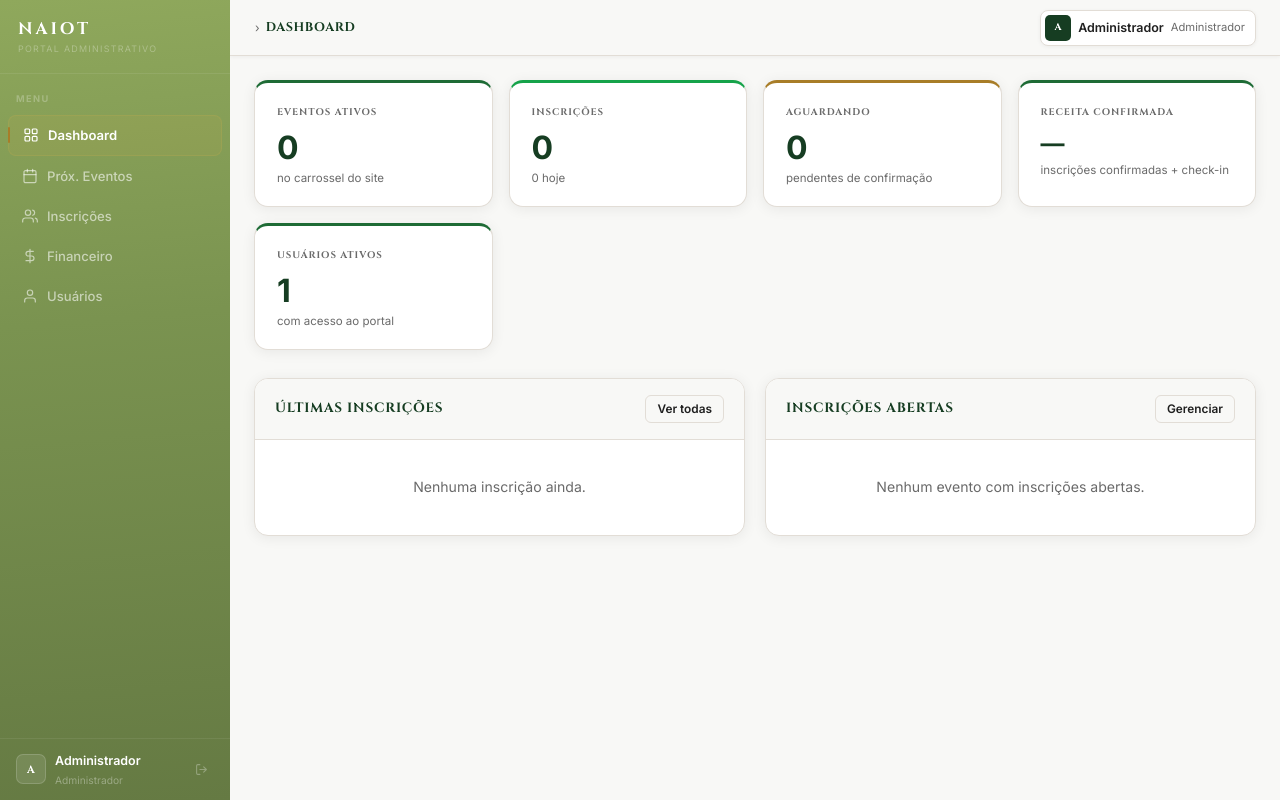
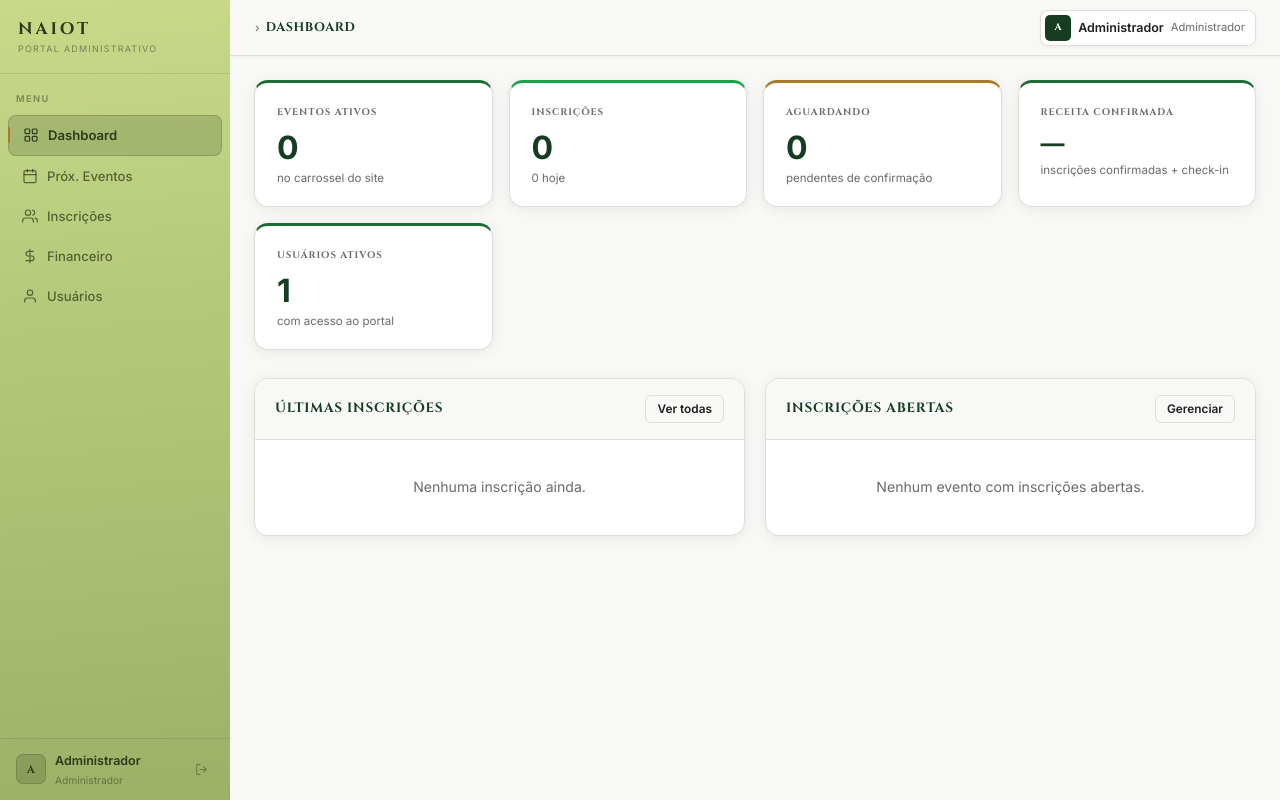
Before and after one commit to fontec-informatica/naiot, a PHP site: page /portal/index.php in a window 1280 px wide. Run offline with PHP 8.4, Linux system fonts and the light colour scheme; a user stored in the database is signed in; data comes from the database, SQL or seed files in the repository; data that the repository does not hold is empty.

Commit message:
fix: sidebar bem mais clara — abacate claro com texto escuro
Co-Authored-By: Claude Sonnet 4.6 <noreply@anthropic.com>

```diff
--- a/portal/assets/css/portal.css
+++ b/portal/assets/css/portal.css
@@ -102,7 +102,7 @@ button{cursor:pointer;font:inherit;border:none;background:none}
 /* ── Sidebar ── */
 .sidebar{
   width:var(--sidebar-w);
-  background:linear-gradient(175deg,#8fa85c 0%,#7a9350 40%,#657a43 100%);
+  background:linear-gradient(175deg,#c8d98a 0%,#b5c87a 40%,#9eb068 100%);
   display:flex;flex-direction:column;flex-shrink:0;
   position:fixed;top:0;left:0;height:100vh;
   overflow-y:auto;z-index:200;
@@ -115,16 +115,16 @@ button{cursor:pointer;font:inherit;border:none;background:none}
 .sidebar-brand{
   display:flex;flex-direction:column;align-items:flex-start;
   padding:20px 18px 16px;
-  border-bottom:1px solid rgba(255,255,255,.08);
+  border-bottom:1px solid rgba(0,0,0,.1);
   flex-shrink:0;
 }
 .sb-name{
   font-family:'Cinzel',serif;font-size:1.05rem;font-weight:700;
-  color:#fff;letter-spacing:.18em;display:block;line-height:1.1;
+  color:#2d3a1a;letter-spacing:.18em;display:block;line-height:1.1;
   text-transform:uppercase;
 }
 .sb-sub{
-  font-size:.56rem;color:rgba(255,255,255,.3);
+  font-size:.56rem;color:rgba(0,0,0,.4);
   text-transform:uppercase;letter-spacing:.14em;display:block;margin-top:4px;
 }
 
@@ -133,7 +133,7 @@ button{cursor:pointer;font:inherit;border:none;background:none}
   padding:18px 16px 5px;
   font-size:.58rem;font-weight:700;
   text-transform:uppercase;letter-spacing:.15em;
-  color:rgba(255,255,255,.25);
+  color:rgba(30,40,10,.4);
 }
 
 /* Nav links */
@@ -142,7 +142,7 @@ button{cursor:pointer;font:inherit;border:none;background:none}
 .sidebar-nav li a{
   display:flex;align-items:center;flex-direction:row;gap:9px;
   padding:9px 14px;margin:1px 8px;
-  color:rgba(255,255,255,.58);
+  color:rgba(30,40,10,.65);
   font-size:.82rem;font-weight:500;
   border-radius:8px;
   transition:background var(--ease),color var(--ease);
@@ -160,12 +160,12 @@ button{cursor:pointer;font:inherit;border:none;background:none}
 }
 .sidebar-nav li a .lbl{flex:1;min-width:0}
 .sidebar-nav li a:hover{
-  background:rgba(255,255,255,.07);color:rgba(255,255,255,.88);
+  background:rgba(0,0,0,.07);color:rgba(30,40,10,.9);
 }
 .sidebar-nav li a.ativo{
-  background:rgba(201,168,76,.13);
-  border:1px solid rgba(201,168,76,.2);
-  color:#fff;font-weight:600;
+  background:rgba(45,58,26,.18);
+  border:1px solid rgba(45,58,26,.2);
+  color:#2d3a1a;font-weight:600;
 }
 .sidebar-nav li a.ativo .bar{
   position:absolute;left:8px;top:50%;transform:translateY(-50%);
@@ -176,29 +176,29 @@ button{cursor:pointer;font:inherit;border:none;background:none}
 .sidebar-spacer{flex:1}
 .sidebar-footer{
   padding:12px 16px;flex-shrink:0;
-  border-top:1px solid rgba(255,255,255,.07);
+  border-top:1px solid rgba(0,0,0,.1);
   display:flex;align-items:center;gap:9px;
 }
 .s-avatar{
   width:30px;height:30px;border-radius:7px;flex-shrink:0;
-  background:rgba(255,255,255,.1);border:1px solid rgba(255,255,255,.16);
+  background:rgba(45,58,26,.18);border:1px solid rgba(45,58,26,.2);
   display:flex;align-items:center;justify-content:center;
   font-family:'Cinzel',serif;font-size:.68rem;font-weight:700;
-  color:#fff;text-transform:uppercase;
+  color:#2d3a1a;text-transform:uppercase;
 }
 .s-user-info{flex:1;min-width:0}
 .s-name{
-  font-size:.78rem;font-weight:600;color:#fff;
+  font-size:.78rem;font-weight:600;color:#2d3a1a;
   white-space:nowrap;overflow:hidden;text-overflow:ellipsis;display:block;
 }
-.s-role{font-size:.64rem;color:rgba(255,255,255,.35);display:block;margin-top:1px}
+.s-role{font-size:.64rem;color:rgba(30,40,10,.45);display:block;margin-top:1px}
 .s-logout{
   width:26px;height:26px;border-radius:6px;flex-shrink:0;
   display:flex;align-items:center;justify-content:center;
-  color:rgba(255,255,255,.3);
+  color:rgba(30,40,10,.4);
   transition:background var(--ease),color var(--ease);
 }
-.s-logout:hover{background:rgba(255,255,255,.08);color:#fff}
+.s-logout:hover{background:rgba(0,0,0,.08);color:#2d3a1a}
 .s-logout svg{width:13px;height:13px;stroke:currentColor;fill:none;stroke-width:2px;stroke-linecap:round;stroke-linejoin:round}
 
 /* ── Main ── */
```
